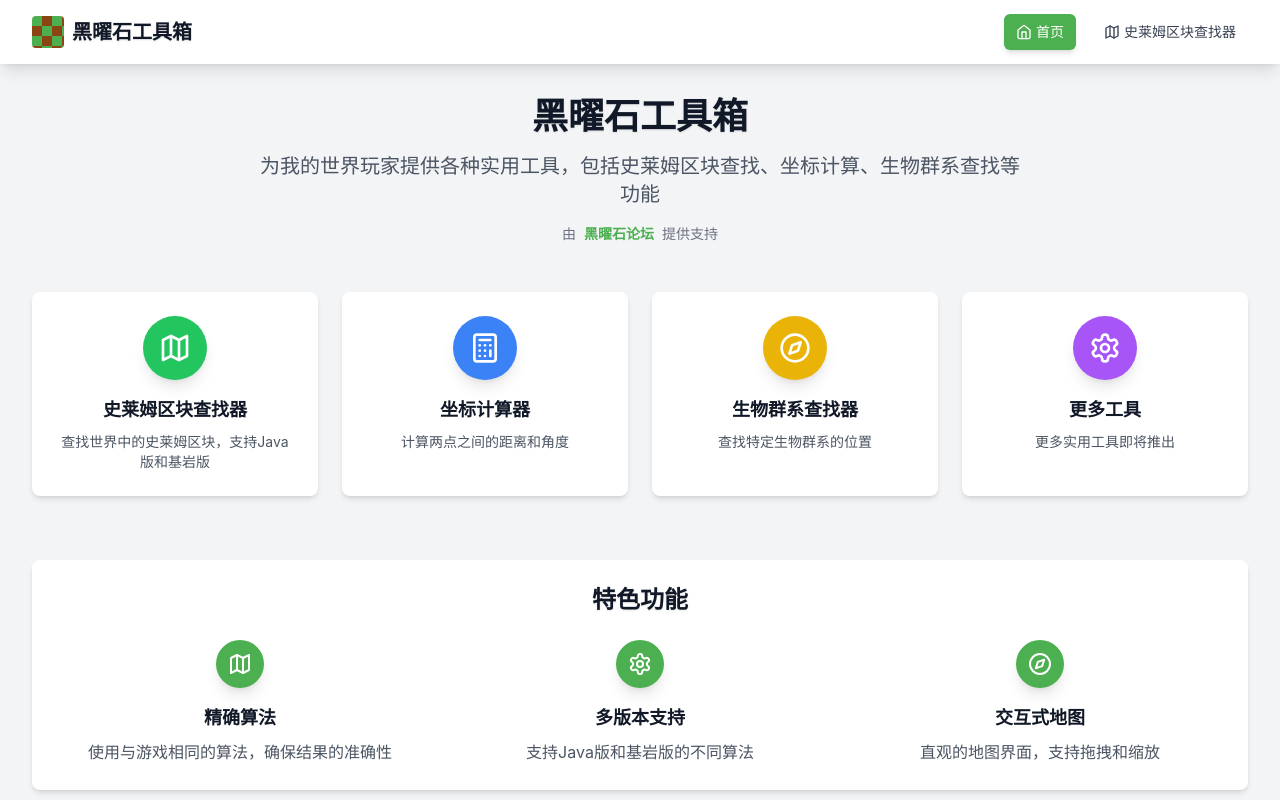
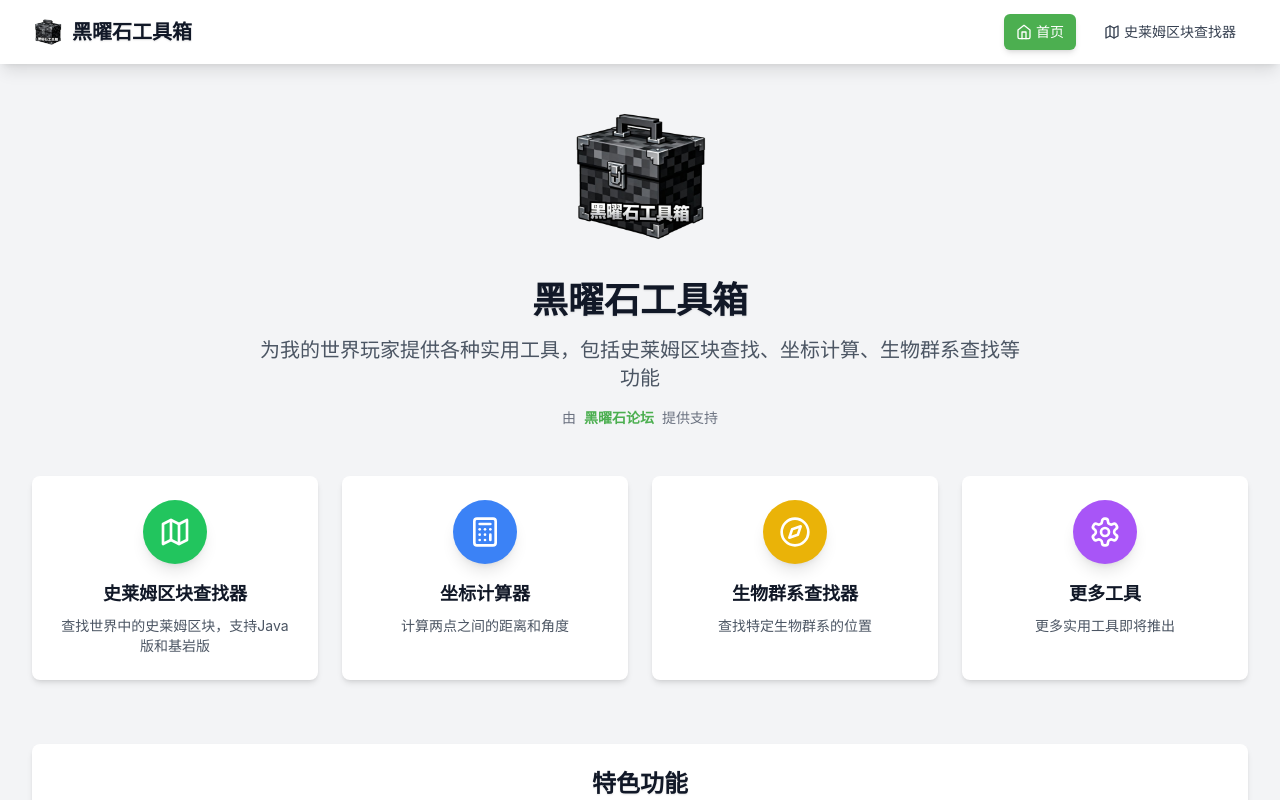
Before and after one commit to mcobs/obstools, a React (Vite) app: page / in a window 1280 px wide. Shown: the top 800 px of the page. Built offline with nearby package versions, Linux system fonts and the light colour scheme.

Commit message:
更新网站图标和布局，替换 favicon.svg，添加 logo.svg，并在主页和布局组件中使用新 logo

```diff
--- a/index.html
+++ b/index.html
@@ -2,7 +2,7 @@
 <html lang="zh-CN">
   <head>
     <meta charset="UTF-8" />
-    <link rel="icon" type="image/svg+xml" href="/vite.svg" />
+    <link rel="icon" type="image/svg+xml" href="/favicon.svg" />
     <meta name="viewport" content="width=device-width, initial-scale=1.0" />
     <meta name="description" content="黑曜石工具箱 - 为我的世界玩家提供史莱姆区块查找等实用工具，黑曜石论坛(mcobs.cn)官方工具站" />
     <meta name="keywords" content="Minecraft,我的世界,史莱姆区块,工具箱,黑曜石论坛,mcobs" />
--- a/src/components/Layout.tsx
+++ b/src/components/Layout.tsx
@@ -17,7 +17,7 @@
           <div className="flex justify-between h-16">
             <div className="flex items-center">
               <Link to="/" className="flex items-center space-x-2 hover:scale-105 transition-transform duration-200">
-                <div className="w-8 h-8 bg-minecraft-green rounded minecraft-texture"></div>
+                <img src="/logo.svg" alt="黑曜石工具箱" className="w-8 h-8" />
                 <span className="text-xl font-bold text-gray-900 text-shadow">黑曜石工具箱</span>
               </Link>
             </div>
--- a/src/pages/Home.tsx
+++ b/src/pages/Home.tsx
@@ -37,6 +37,11 @@
     <div className="max-w-7xl mx-auto px-4 sm:px-6 lg:px-8 py-8">
       {/* 欢迎区域 */}
       <div className="text-center mb-12 animate-fade-in">
+        <img
+          src="/logo.svg"
+          alt="黑曜石工具箱"
+          className="w-40 h-40 mx-auto mb-6 hover:scale-110 transition-transform duration-300"
+        />
         <h1 className="text-4xl font-bold text-gray-900 mb-4 text-shadow">
           黑曜石工具箱
         </h1>
```
Also changed, not shown: public/favicon.svg (added), public/logo.svg (added).
